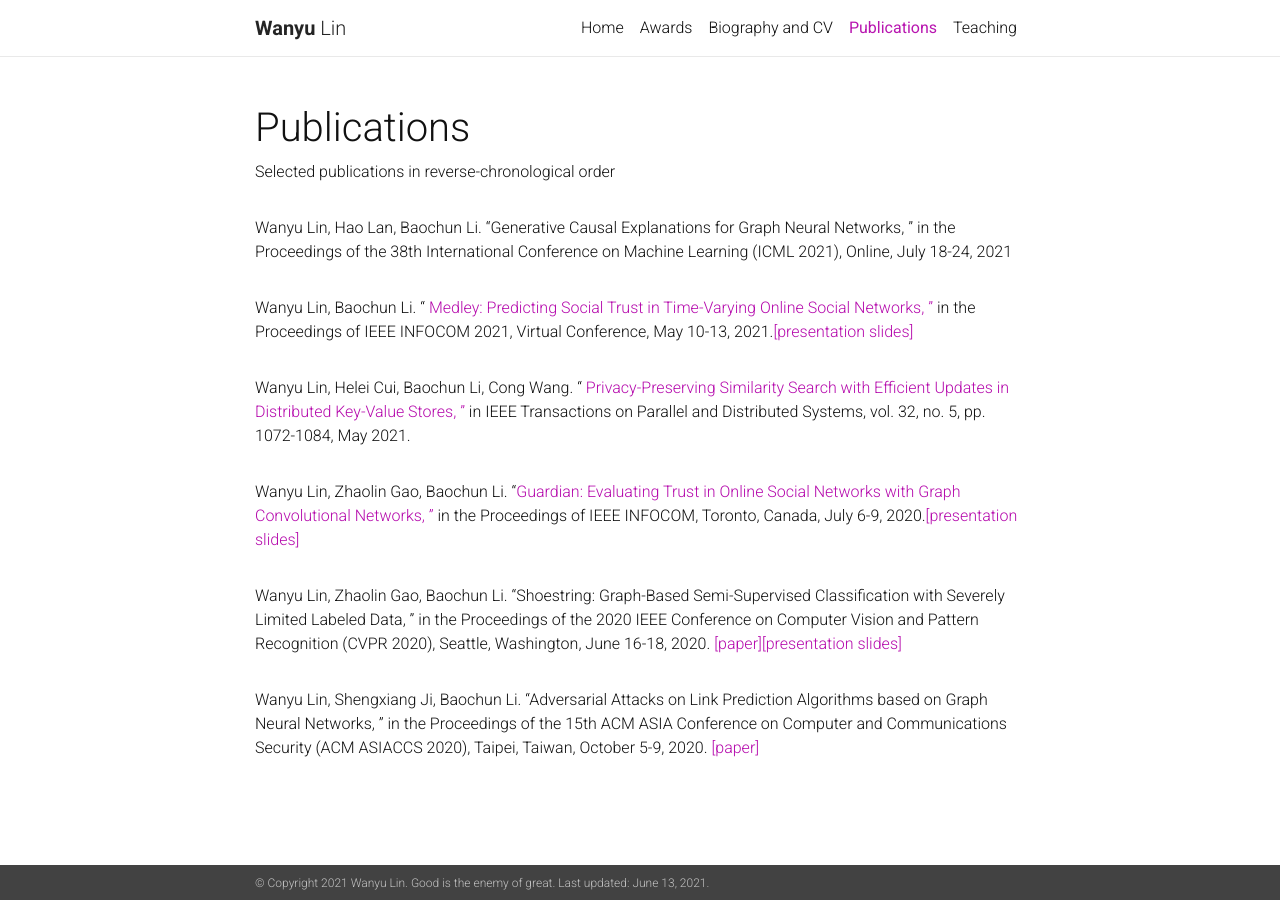
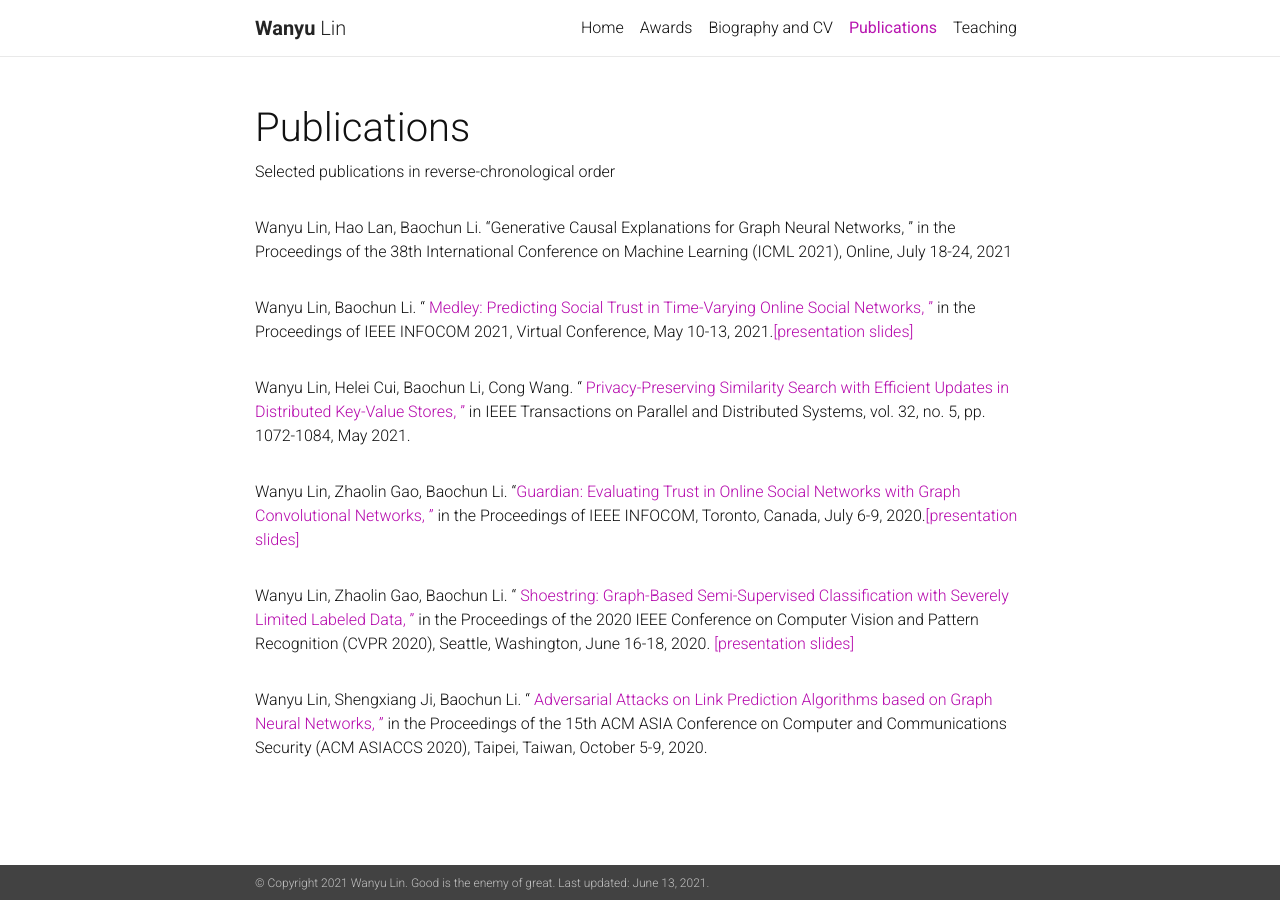
Before and after one commit to wanyu-lin/wanyu-lin.github.io, a Jekyll site: the page built from _pages/publications.md, in a window 1280 px wide. Built offline with Jekyll 4.4.1, drawn with Linux system fonts in a browser that asks for light colours; nearby versions of some CDN libraries; a style sheet for code colours, icons or effects is not loaded.

Commit message:
Update publications.md

```diff
--- a/_pages/publications.md
+++ b/_pages/publications.md
@@ -24,9 +24,9 @@ nav: true
 
 <!-- shoestring -->
 <div class="publications">
-<p style="width:100%">Wanyu Lin, Zhaolin Gao, Baochun Li. &#8220;Shoestring: Graph-Based Semi-Supervised Classification with Severely Limited Labeled Data, &#8221; in the Proceedings of the 2020 IEEE Conference on Computer Vision and Pattern Recognition (CVPR 2020), Seattle, Washington, June 16-18, 2020. <a href="../assets/publications/wlin-cvpr20.pdf">[paper]</a><a href="../assets/publications/wlin-cvpr20-slides.pdf">[presentation slides]</a></p>
+<p style="width:100%">Wanyu Lin, Zhaolin Gao, Baochun Li. &#8220;<a href="../assets/publications/wlin-cvpr20.pdf"> Shoestring: Graph-Based Semi-Supervised Classification with Severely Limited Labeled Data, &#8221;</a> in the Proceedings of the 2020 IEEE Conference on Computer Vision and Pattern Recognition (CVPR 2020), Seattle, Washington, June 16-18, 2020. <a href="../assets/publications/wlin-cvpr20-slides.pdf">[presentation slides]</a></p>
 
 
 
 <div class="publications">
-<p style="width:100%">Wanyu Lin, Shengxiang Ji, Baochun Li. &#8220;Adversarial Attacks on Link Prediction Algorithms based on Graph Neural Networks, &#8221; in the Proceedings of the 15th ACM ASIA Conference on Computer and Communications Security (ACM ASIACCS 2020), Taipei, Taiwan, October 5-9, 2020. <a href="../assets/publications/wlin-asiaccs20.pdf">[paper]</a></p>
+<p style="width:100%">Wanyu Lin, Shengxiang Ji, Baochun Li. &#8220; <a href="../assets/publications/wlin-asiaccs20.pdf"> Adversarial Attacks on Link Prediction Algorithms based on Graph Neural Networks, &#8221;</a> in the Proceedings of the 15th ACM ASIA Conference on Computer and Communications Security (ACM ASIACCS 2020), Taipei, Taiwan, October 5-9, 2020.</p>
```
